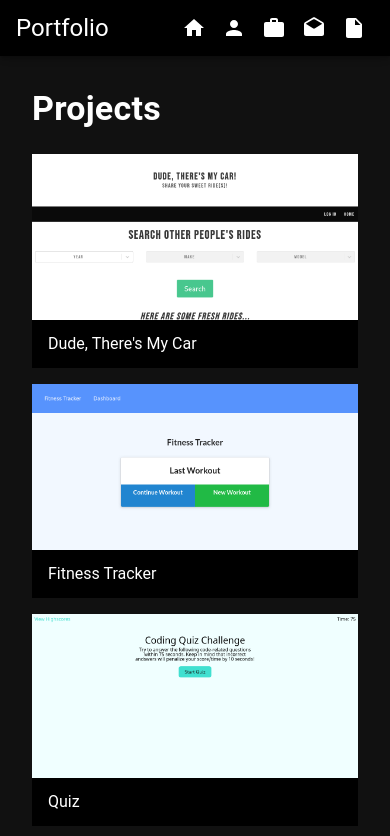
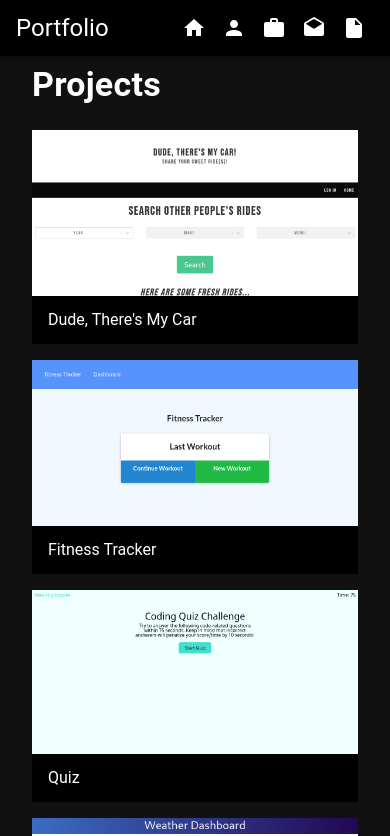
Before and after one commit to OneFJef/Portfolio-React, a React (Create React App) app: page /work in a window 390 px wide. Shown: the top 836 px of the page. Built offline with nearby package versions, Linux system fonts and the light colour scheme.

Commit message:
adjusted work's mobile view.

```diff
--- a/src/components/Work.tsx
+++ b/src/components/Work.tsx
@@ -43,15 +43,16 @@ export default function Work() {
       {/* Mobile View */}
       <Box
         sx={{
+          mt: 6,
           display: { xs: "flex", sm: "none", md: "none" },
-          height: "100vh",
+          height: "90vh",
           justifyContent: "center",
           color: "white",
         }}
       >
         <List>
           <ListItem>
-            <Typography variant="h4" sx={{ mt: 9, pl: 2, fontWeight: "bold" }}>
+            <Typography variant="h4" sx={{ pl: 2, fontWeight: "bold" }}>
               Projects
             </Typography>
           </ListItem>
```
